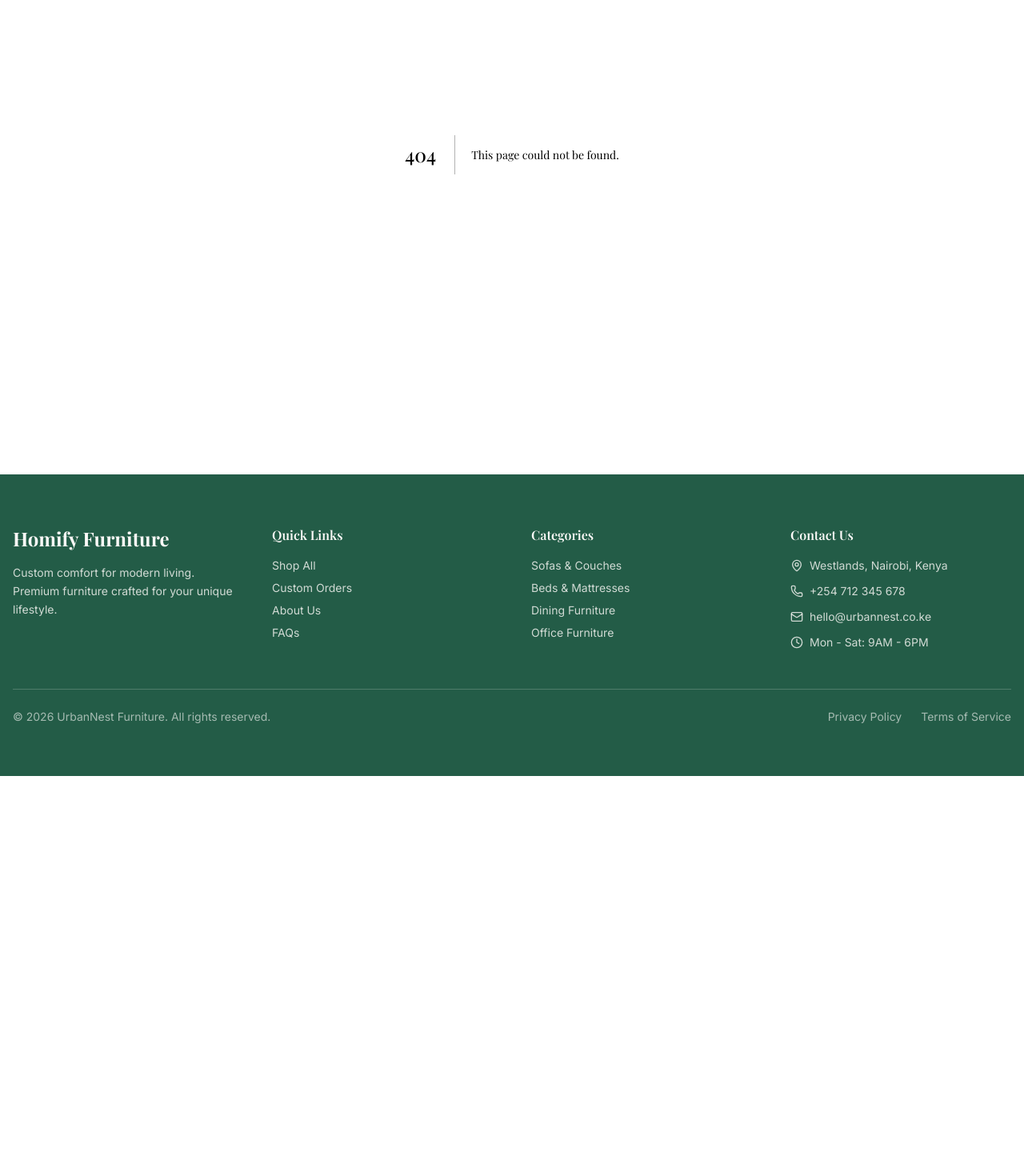
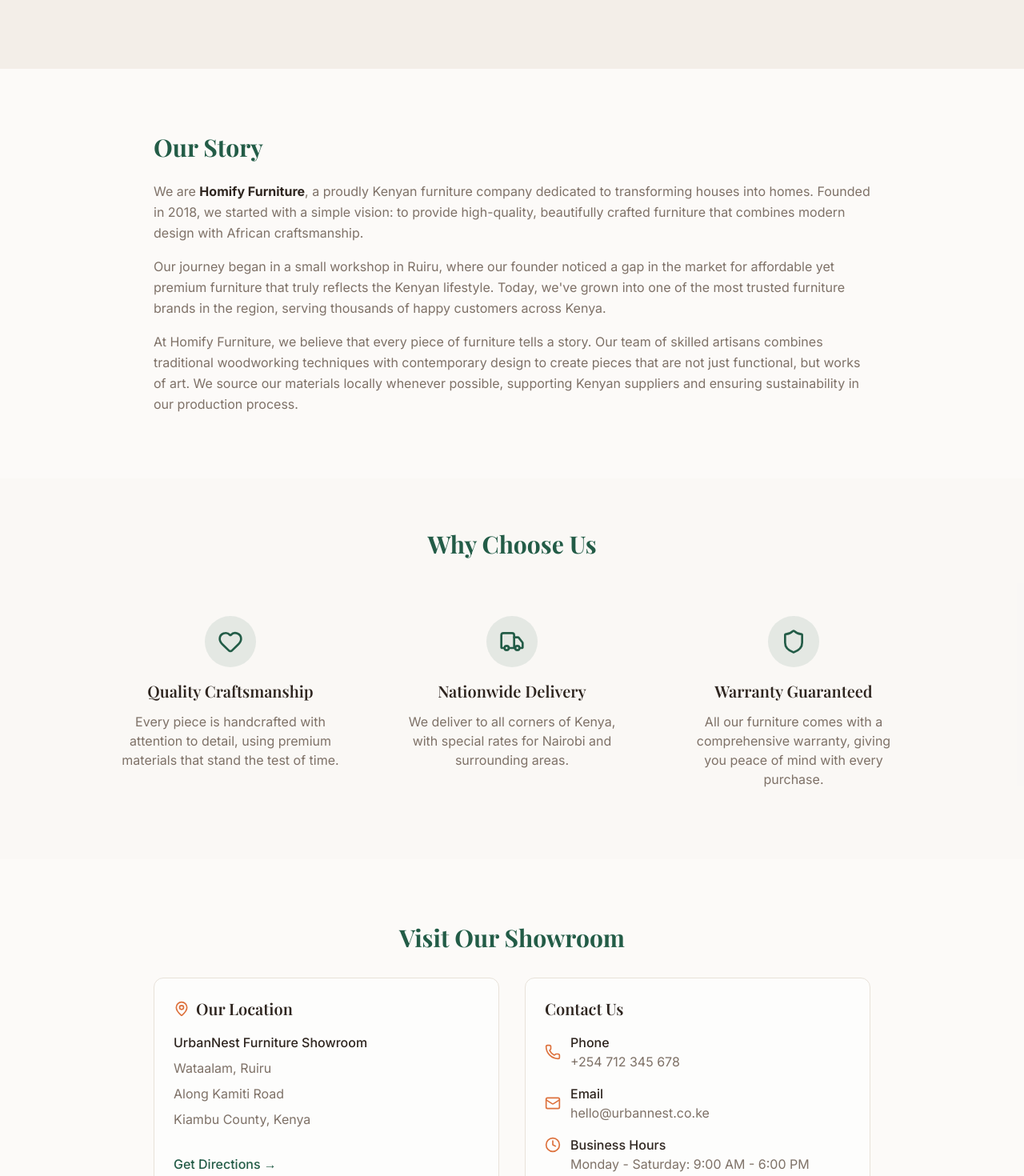
Before and after one commit to jeremiahongwenyi/alx-project-nexus, a Next.js app in the folder homify-furniture/: page /about in a window 1280 px wide. Before the commit this address had no page. Shown: the part 288-1758 px from the top of the page at 80% size. Before the commit the page ends 1258 px from the top, so only its background shows below. Built offline with nearby package versions, Linux system fonts and the light colour scheme.

Commit message:
feat: add about page

```diff
--- /dev/null
+++ b/homify-furniture/src/app/about/page.tsx
@@ -0,0 +1,153 @@
+import { MapPin, Phone, Mail, Clock, Heart, Truck, Shield } from "lucide-react";
+
+const About = () => {
+  return (
+    <main className="flex-1">
+      {/* Hero Section */}
+      <section className="bg-secondary py-16 md:py-24">
+        <div className="container">
+          <div className="max-w-3xl mx-auto text-center">
+            <h1 className="font-display text-4xl md:text-5xl font-bold text-primary mb-6">
+              About Homify Furniture
+            </h1>
+            <p className="text-lg text-muted-foreground leading-relaxed">
+              Crafting premium furniture for modern Kenyan homes since 2018
+            </p>
+          </div>
+        </div>
+      </section>
+
+      {/* Our Story */}
+      <section className="py-16 px-4 md:py-20">
+        <div className="container">
+          <div className="max-w-4xl mx-auto">
+            <h2 className="font-display text-3xl font-bold text-primary mb-6">
+              Our Story
+            </h2>
+            <div className="space-y-4 text-muted-foreground leading-relaxed">
+              <p>
+                We are <strong className="text-foreground">Homify Furniture</strong>, a proudly Kenyan furniture company dedicated to transforming houses into homes. Founded in 2018, we started with a simple vision: to provide high-quality, beautifully crafted furniture that combines modern design with African craftsmanship.
+              </p>
+              <p>
+                Our journey began in a small workshop in Ruiru, where our founder noticed a gap in the market for affordable yet premium furniture that truly reflects the Kenyan lifestyle. Today, we've grown into one of the most trusted furniture brands in the region, serving thousands of happy customers across Kenya.
+              </p>
+              <p>
+                At Homify Furniture, we believe that every piece of furniture tells a story. Our team of skilled artisans combines traditional woodworking techniques with contemporary design to create pieces that are not just functional, but works of art. We source our materials locally whenever possible, supporting Kenyan suppliers and ensuring sustainability in our production process.
+              </p>
+            </div>
+          </div>
+        </div>
+      </section>
+
+      {/* Values */}
+      <section className="py-16 bg-muted/30">
+        <div className="container">
+          <h2 className="font-display text-3xl font-bold text-primary text-center mb-12">
+            Why Choose Us
+          </h2>
+          <div className="grid md:grid-cols-3 gap-8 max-w-5xl mx-auto">
+            <div className="text-center p-6">
+              <div className="w-16 h-16 bg-primary/10 rounded-full flex items-center justify-center mx-auto mb-4">
+                <Heart className="h-8 w-8 text-primary" />
+              </div>
+              <h3 className="font-display text-xl font-semibold mb-3">Quality Craftsmanship</h3>
+              <p className="text-muted-foreground">
+                Every piece is handcrafted with attention to detail, using premium materials that stand the test of time.
+              </p>
+            </div>
+            <div className="text-center p-6">
+              <div className="w-16 h-16 bg-primary/10 rounded-full flex items-center justify-center mx-auto mb-4">
+                <Truck className="h-8 w-8 text-primary" />
+              </div>
+              <h3 className="font-display text-xl font-semibold mb-3">Nationwide Delivery</h3>
+              <p className="text-muted-foreground">
+                We deliver to all corners of Kenya, with special rates for Nairobi and surrounding areas.
+              </p>
+            </div>
+            <div className="text-center p-6">
+              <div className="w-16 h-16 bg-primary/10 rounded-full flex items-center justify-center mx-auto mb-4">
+                <Shield className="h-8 w-8 text-primary" />
+              </div>
+              <h3 className="font-display text-xl font-semibold mb-3">Warranty Guaranteed</h3>
+              <p className="text-muted-foreground">
+                All our furniture comes with a comprehensive warranty, giving you peace of mind with every purchase.
+              </p>
+            </div>
+          </div>
+        </div>
+      </section>
+
+      {/* Location & Contact */}
+      <section className="py-16 md:py-20">
+        <div className="container">
+          <div className="max-w-4xl mx-auto">
+            <h2 className="font-display text-3xl font-bold text-primary mb-8 text-center">
+              Visit Our Showroom
+            </h2>
+
+            <div className="grid md:grid-cols-2 gap-8">
+              {/* Location */}
+              <div className="bg-card border border-border rounded-xl p-6 space-y-4">
+                <h3 className="font-display text-xl font-semibold flex items-center gap-2">
+                  <MapPin className="h-5 w-5 text-accent" />
+                  Our Location
+                </h3>
+                <div className="text-muted-foreground space-y-2">
+                  <p className="font-medium text-foreground">UrbanNest Furniture Showroom</p>
+                  <p>Wataalam, Ruiru</p>
+                  <p>Along Kamiti Road</p>
+                  <p>Kiambu County, Kenya</p>
+                </div>
+                <div className="pt-4">
+                  <a
+                    href="https://maps.google.com/?q=Wataalam+Ruiru+Kenya+Kamiti+Road"
+                    target="_blank"
+                    rel="noopener noreferrer"
+                    className="text-primary hover:underline font-medium"
+                  >
+                    Get Directions →
+                  </a>
+                </div>
+              </div>
+
+              {/* Contact Info */}
+              <div className="bg-card border border-border rounded-xl p-6 space-y-4">
+                <h3 className="font-display text-xl font-semibold">Contact Us</h3>
+                <ul className="space-y-4 text-muted-foreground">
+                  <li className="flex items-center gap-3">
+                    <Phone className="h-5 w-5 text-accent shrink-0" />
+                    <div>
+                      <p className="font-medium text-foreground">Phone</p>
+                      <a href="tel:+254712345678" className="hover:text-primary transition-colors">
+                        +254 712 345 678
+                      </a>
+                    </div>
+                  </li>
+                  <li className="flex items-center gap-3">
+                    <Mail className="h-5 w-5 text-accent shrink-0" />
+                    <div>
+                      <p className="font-medium text-foreground">Email</p>
+                      <a href="mailto:hello@urbannest.co.ke" className="hover:text-primary transition-colors">
+                        hello@urbannest.co.ke
+                      </a>
+                    </div>
+                  </li>
+                  <li className="flex items-start gap-3">
+                    <Clock className="h-5 w-5 text-accent shrink-0 mt-0.5" />
+                    <div>
+                      <p className="font-medium text-foreground">Business Hours</p>
+                      <p>Monday - Saturday: 9:00 AM - 6:00 PM</p>
+                      <p>Sunday: 10:00 AM - 4:00 PM</p>
+                    </div>
+                  </li>
+                </ul>
+              </div>
+            </div>
+          </div>
+        </div>
+      </section>
+    </main>
+  );
+};
+
+export default About;
```
